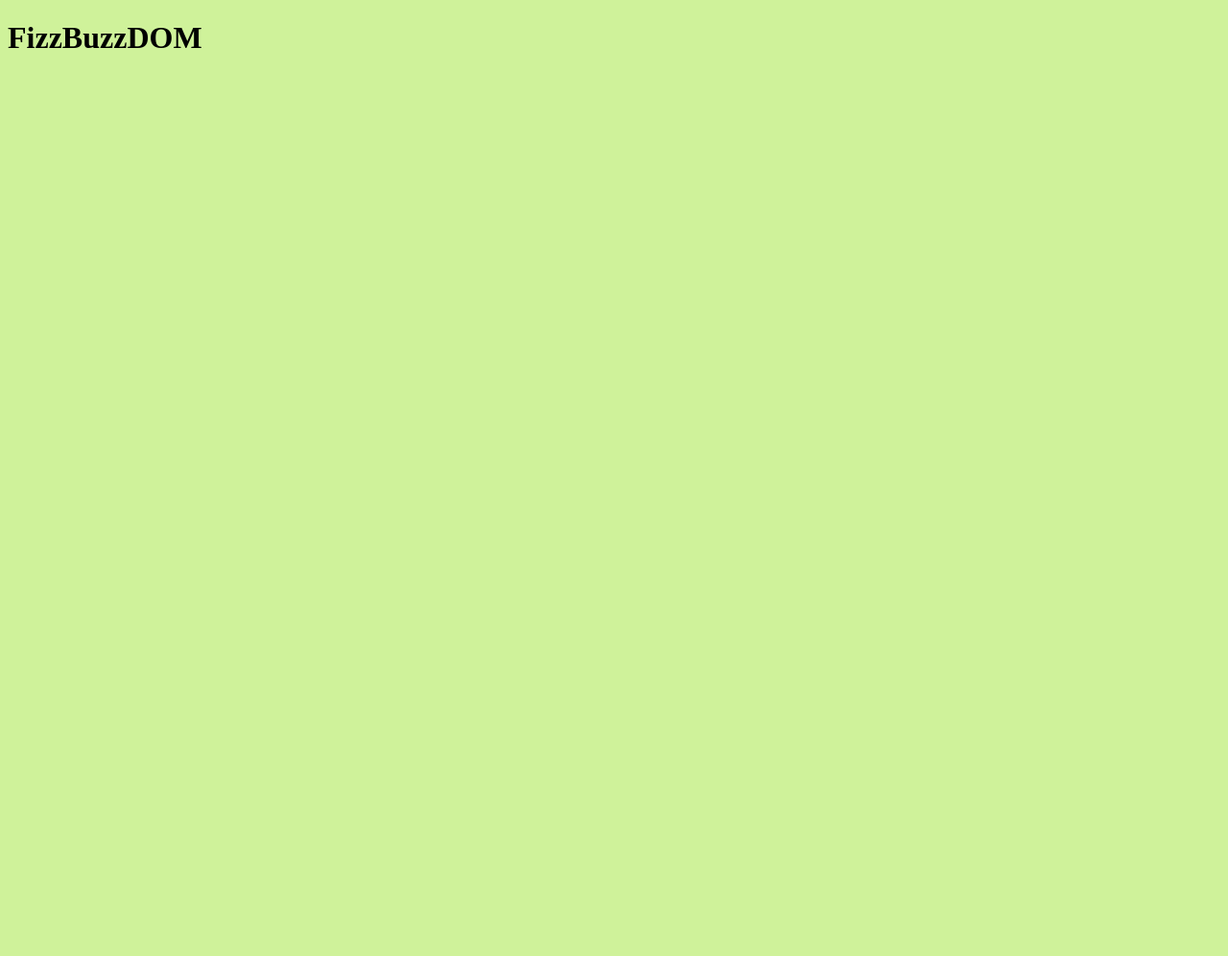
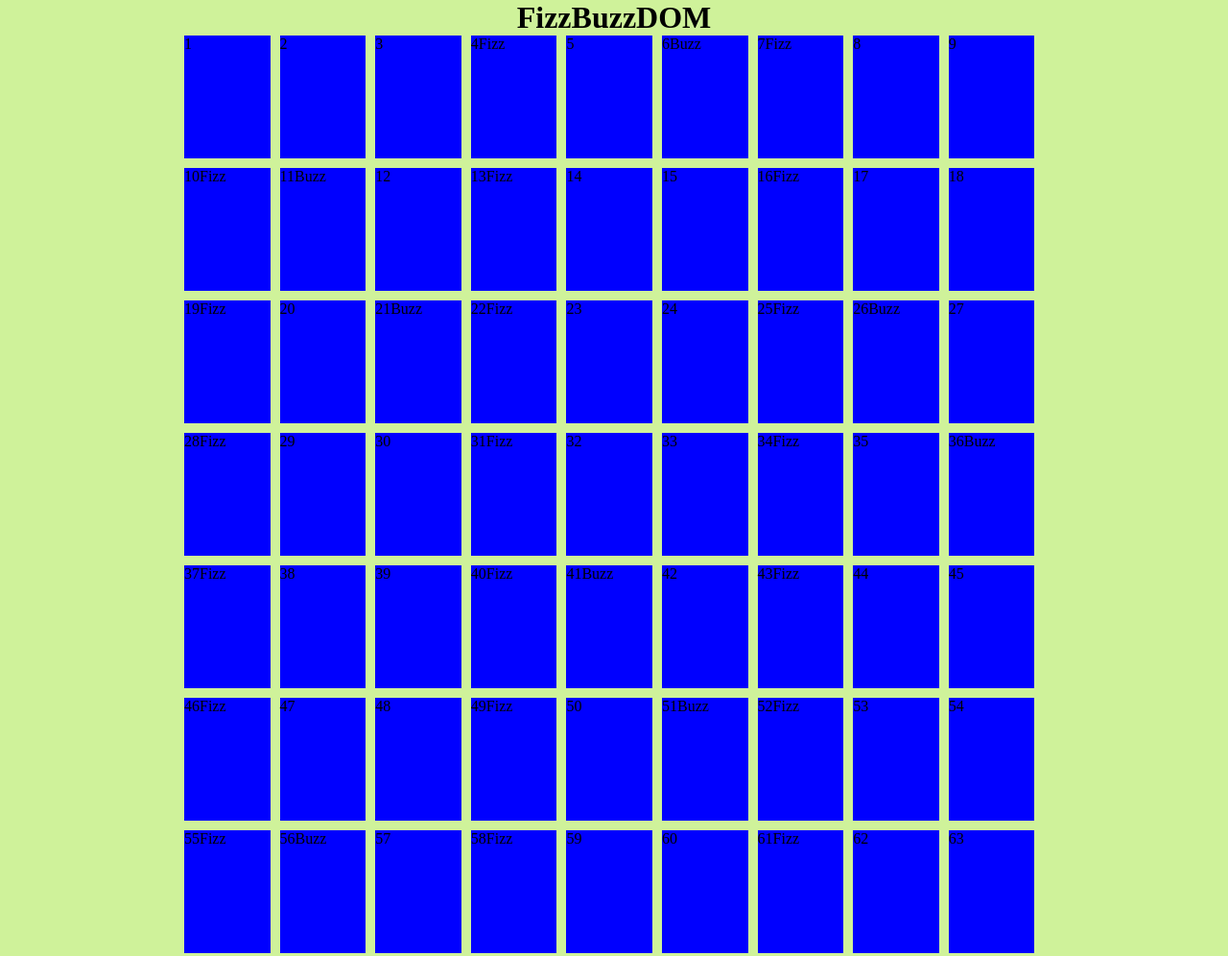
Before and after one commit to elisabichiappini/js-fizzbuzz, a plain HTML site: page index.html in a window 1280 px wide. Shown: the top 996 px of the page at 96% size. Before the commit the page ends 800 px from the top, so only its background shows below. Drawn offline with Linux system fonts and the light colour scheme.

Commit message:
feat: create list in dom

```diff
--- a/css/style.css
+++ b/css/style.css
@@ -1,7 +1,33 @@
 /**********************************************
 FILE CSS
 **********************************************/
+/*RESET*/
+* {
+    padding: 0;
+    margin: 0;
+    box-sizing: border-box;
+}
 
 body {
     background-color: rgb(207, 242, 154);
 }
+h1 {
+    text-align: center;
+}
+.container {
+    width: 70%;
+    margin: 0 auto;
+}
+
+ul.numbers-generated {
+    list-style-type: none;
+    display: flex;
+    flex-wrap: wrap;
+    gap: 10px;
+}
+
+li {
+    width: 10%;
+    height: 10vw;
+    background-color: blue;
+}
--- a/index.html
+++ b/index.html
@@ -8,7 +8,7 @@
 </head>
 <body>
     <h1>FizzBuzzDOM</h1>
-    <div id="game">
+    <div id="game" class="container">
         <ul class="numbers-generated"></ul>
     </div>
     <script type="text/javascript" src="js/myscipt.js"></script>
--- a/js/myscipt.js
+++ b/js/myscipt.js
@@ -7,16 +7,26 @@ FILE JS
 
 // Programma:
 // - stampare in console i numeri da 1 a 100;
-const valueFizz = 'Fizz';
-const valueBuzz = 'Buzz';
+let valueString = '';
+// 1 BONUS
+const gameUlList = document.querySelector('ul.numbers-generated');
 
-for(let gameNumber = 1; gameNumber < 101; gameNumber++){
+for(let gameNumber = 1; gameNumber < 101; gameNumber++) {
+    const li = document.createElement ('li');
+    li.append (gameNumber + valueString);
+    gameUlList.append(li);
+
     if (gameNumber % 3 === 0) {
-        console.log(`${gameNumber} ${valueFizz}`);
+        valueString = 'Fizz';
+        console.log(gameNumber + valueString);
+    } else if (gameNumber % 5 === 0) {
+        valueString = 'Buzz';
+        console.log(gameNumber + valueString);
     } else {
-        console.log(gameNumber)
+        valueString = '';
+        console.log(gameNumber + valueString);
     }
-}
+};
 
 // - (condizione) SE MULTIMO DI 3:
 // -- vero: stampo “Fizz” al posto del numero;
```
